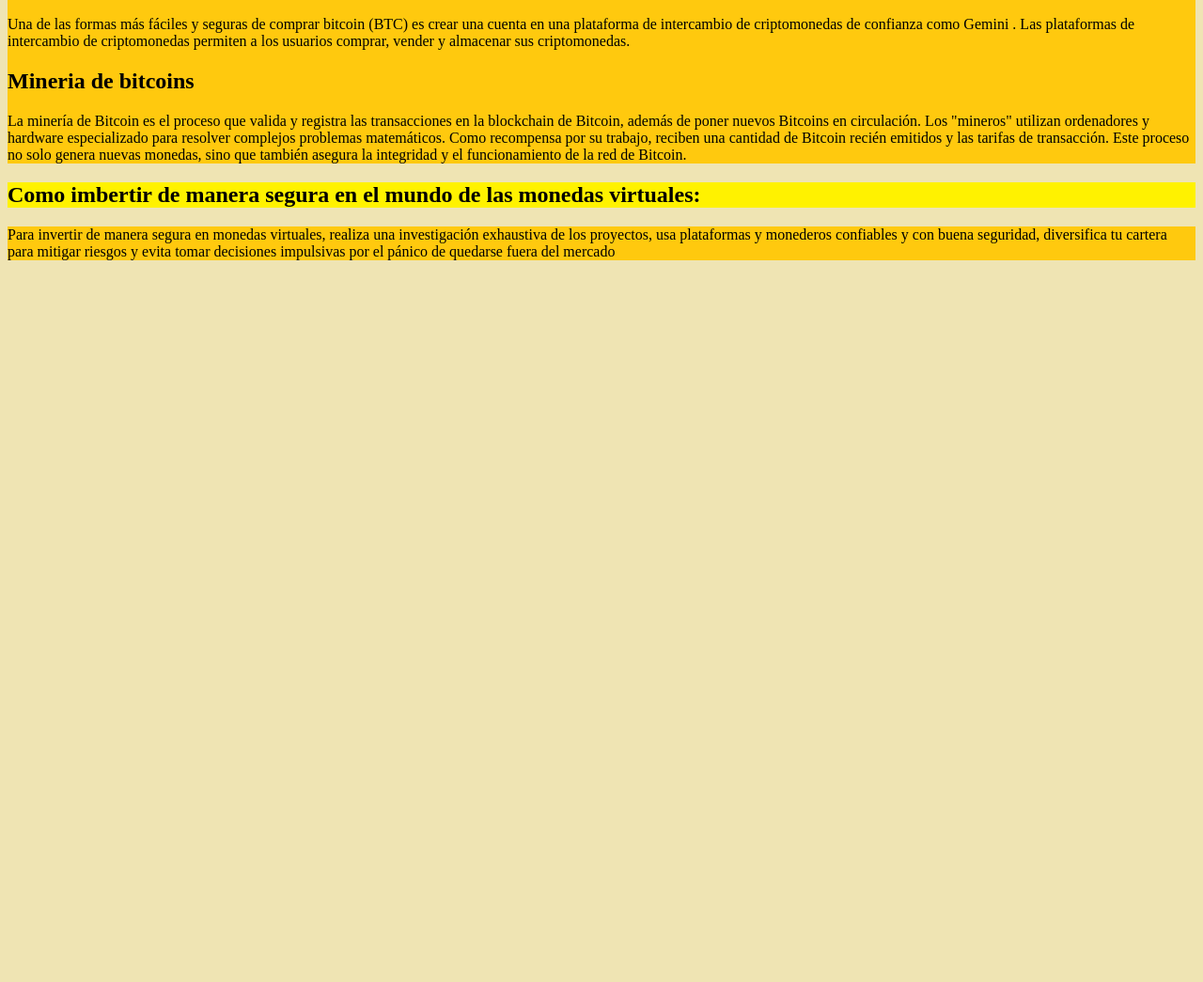
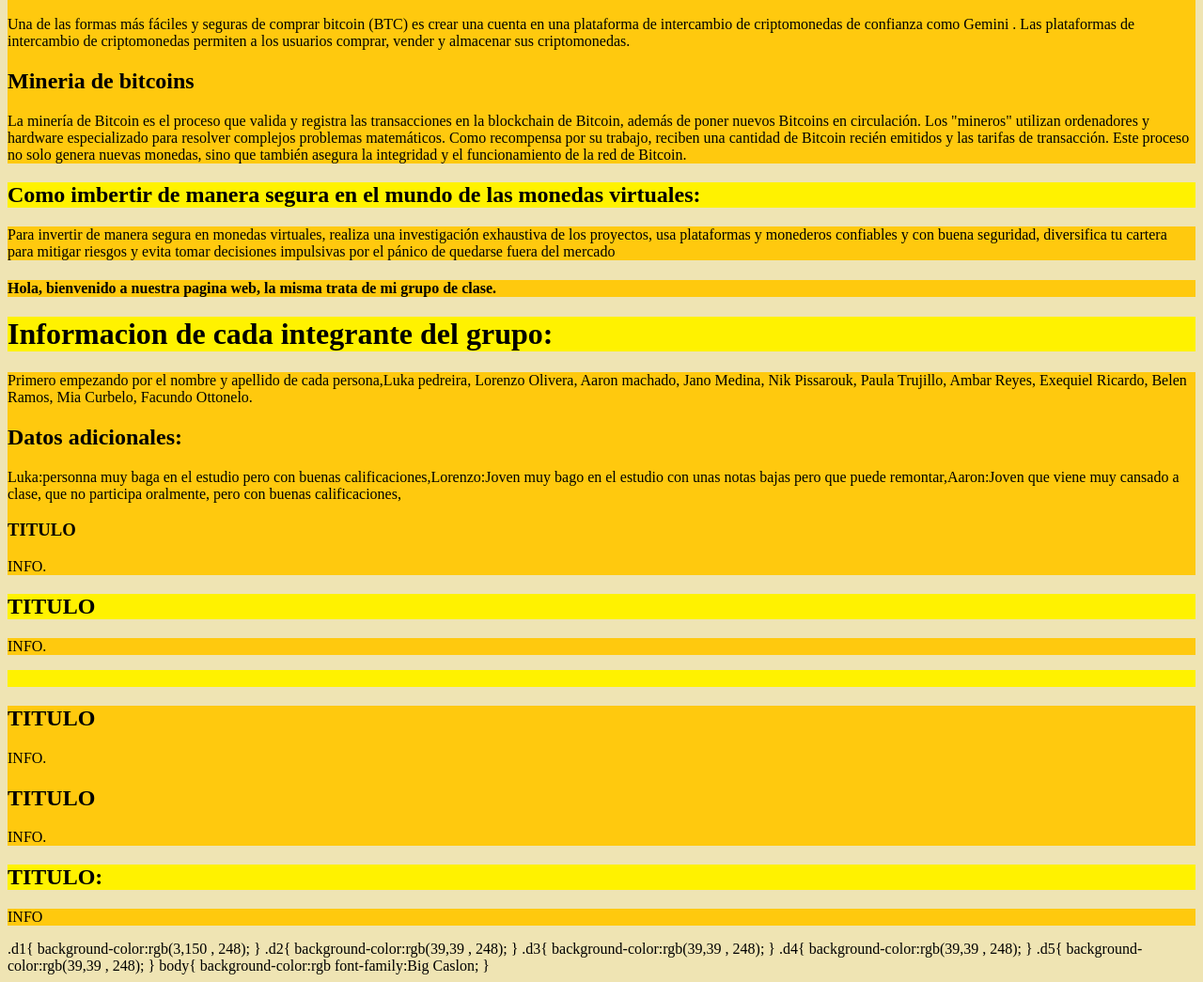
Before and after one commit to roallpelnyoalvpd-dev/noveno, a plain HTML site: page index.html in a window 1280 px wide. Shown: the part 808-1853 px from the top of the page at 94% size. Before the commit the page ends 1101 px from the top, so only its background shows below. Drawn offline with Linux system fonts and the light colour scheme.

Commit message:
Update index.html

```diff
--- a/index.html
+++ b/index.html
@@ -48,3 +48,78 @@
 </body>
 </html>
 </head>
+
+
+    <!DOCTYPE html>
+<html lang="ES">
+<head>
+ <meta charset="utf-8">
+ <title> document</title>
+ <link rel="stylesheet" href="estilos.css">
+</head>
+<body>
+  <div class="d1">
+    <h4>Hola, bienvenido a nuestra pagina web, la misma trata de  mi  grupo de clase.</h4>
+    </div>
+
+  <div class="d2">
+     <h1>Informacion de cada integrante del grupo:</h1>
+    </div>
+  <div class="d1">
+  <p>Primero empezando por el nombre y apellido de cada persona,Luka pedreira, Lorenzo Olivera, Aaron machado, Jano Medina, Nik Pissarouk, Paula Trujillo, Ambar Reyes, Exequiel Ricardo, Belen Ramos, Mia Curbelo, Facundo Ottonelo.</p>
+  <h2> Datos adicionales: </h2>
+  <p>Luka:personna muy baga en el estudio pero con buenas calificaciones,Lorenzo:Joven muy bago en el estudio con unas notas bajas pero que puede remontar,Aaron:Joven que viene muy cansado a clase, que no participa oralmente, pero con buenas calificaciones,</p>
+  <h3>TITULO</h3>
+  <p>INFO.</p>
+  </div>
+  <div class="d3">
+<h2>TITULO</h2>
+    </div>
+  <div class="d1">
+  <p>INFO.</p>
+    </div>
+
+  <div class="d4">
+  <img src=INMAGEN alt="">
+    </div>
+
+  <div class="d1">
+  <h2>TITULO</h2>
+  <p>INFO.</p>
+  <h2>TITULO</h2>
+  <p>INFO.</p>
+    </div>
+  <div class="d5">
+  <h2> TITULO:</h2>
+    </div>
+  <div class="d1">
+ <p>INFO</p>
+    </div>
+
+</body>
+</html>
+</head>
+
+
+
+  .d1{
+  background-color:rgb(3,150 , 248);
+}
+.d2{
+  background-color:rgb(39,39 , 248);
+}
+
+.d3{
+  background-color:rgb(39,39 , 248);
+}
+.d4{
+  background-color:rgb(39,39 , 248);
+}
+.d5{
+  background-color:rgb(39,39 , 248);
+}
+
+body{
+  background-color:rgb
+  font-family:Big Caslon;
+}
```
